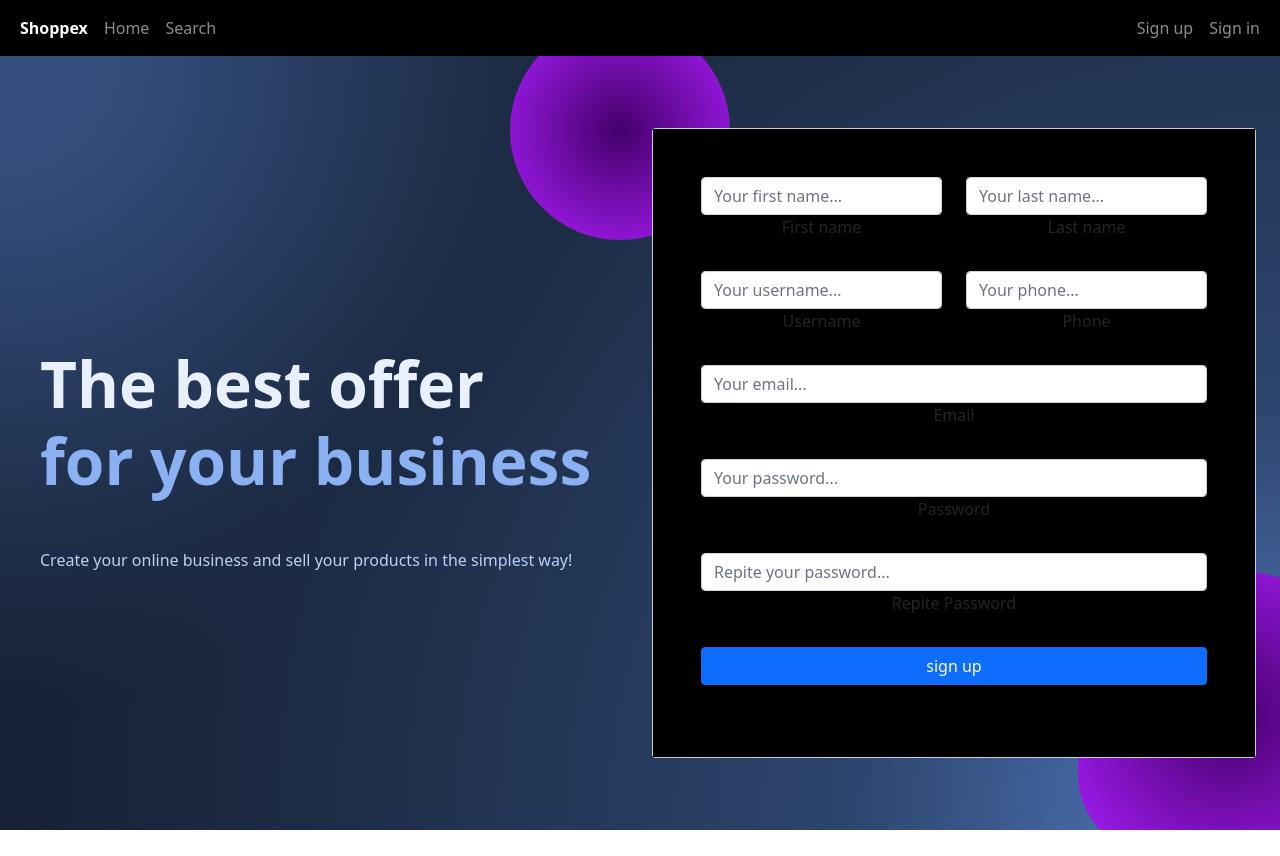
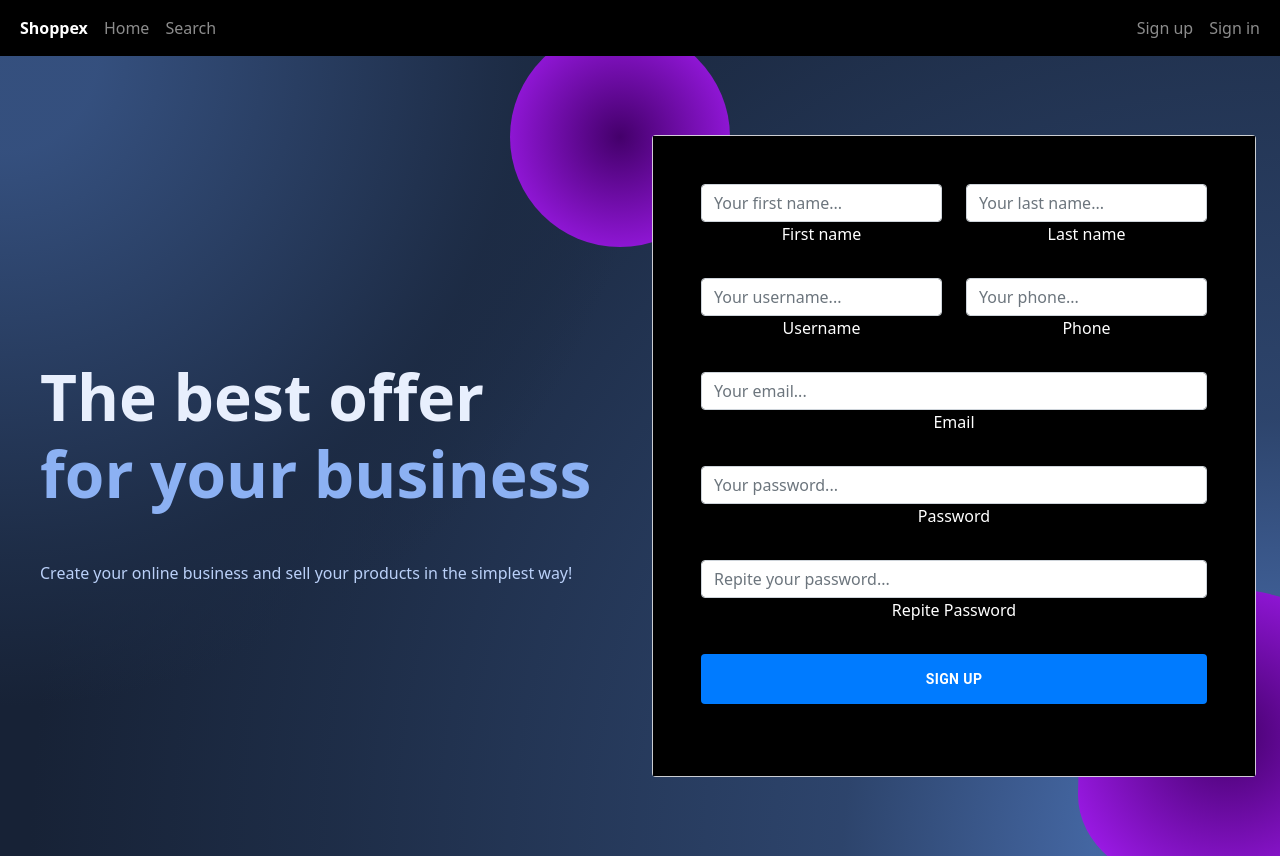
Before and after one commit to mubla97/shop_project, a React (Create React App) app in the folder frontend/: page /register in a window 1280 px wide. Before the commit the page ends 830 px from the top, so only its background shows below. Built offline with nearby package versions, Linux system fonts and the light colour scheme; no server answers.

Commit message:
fix & update css register

```diff
--- a/frontend/src/App.css
+++ b/frontend/src/App.css
@@ -238,3 +238,10 @@ background: #eee;
   background-color: hsla(0, 0%, 100%, 0.9) !important;
   backdrop-filter: saturate(200%) blur(25px);
 }
+
+.container-full-height {
+  min-height: 100vh;
+  display: flex;
+  flex-direction: column;
+  justify-content: center; /* Alinea contenido verticalmente si es necesario */
+}
--- a/frontend/src/Pages/Register.jsx
+++ b/frontend/src/Pages/Register.jsx
@@ -1,5 +1,7 @@
 import { useState, useEffect } from "react";
 import axios from "axios";
+import { Alert } from "react-bootstrap";
+import Button from '@mui/material/Button';
 import {
   MDBBtn,
   MDBContainer,
@@ -8,10 +10,9 @@ import {
   MDBCard,
   MDBCardBody,
   MDBInput,
-  MDBCheckbox,
-  MDBIcon
-}
-from 'mdb-react-ui-kit';
+  MDBIcon,
+  MDBSpinner,
+} from 'mdb-react-ui-kit';
 
 const Register = () => {
 
@@ -22,25 +23,29 @@ const Register = () => {
   const [password, setPassword] = useState();
   const [password_confirmation, setPassword_confirmation] = useState();
   const [phone, setPhone] = useState();
+  const [loading, setLoading] = useState(false); // Estado para manejar el loading
+  const [isLoaded, setIsLoaded] = useState(false); // Estado para manejar la carga de la página
 
   const UserValidation = (username) => {
     return username !== null;
-  }
-  const EmailValidation = (username) => {
-    return username !== null;
-  }
+  };
+  const EmailValidation = (email) => {
+    return email !== null;
+  };
   const PasswordValidation = (password) => {
     return password !== null;
-  }
+  };
 
   useEffect(() => {
     // Obtener y configurar el token CSRF al cargar la aplicación
     axios.get('http://localhost:8080/sanctum/csrf-cookie', { withCredentials: true })
       .then(() => {
         console.log('Token CSRF obtenido');
+        setIsLoaded(true); // Cambiar el estado a true después de cargar los datos
       })
       .catch(error => {
         console.error('Error al obtener el token CSRF:', error);
+        setIsLoaded(true); // Aunque haya un error, puedes permitir que la página se cargue después de intentar obtener el token.
       });
   }, []);
 
@@ -60,6 +65,8 @@ const Register = () => {
     let PasswordValidate = PasswordValidation(password);
 
     if (UserValidate && PasswordValidate && EmailValidate) {
+      setLoading(true); // Activar el loading antes de la solicitud
+
       axios.post('http://localhost:8080/register', {
         username: username,
         email: email,
@@ -73,65 +80,92 @@ const Register = () => {
       })
       .then(response => {
         console.log(response.data);
-        window.location = "/login";
+        window.location = "/login"; // Redirigir a login después del registro
       })
       .catch(err => {
         console.error(err);
         alert("Error to register: " + err.message);
+      })
+      .finally(() => {
+        setLoading(false); // Desactivar el loading después de la solicitud
       });
     }
+  };
+
+  if (!isLoaded) {
+    // Si la página aún no ha cargado, mostrar el spinner
+    return (
+      <div className="mt-4" style={{ backgroundColor: 'white' }}>
+        <div className="text-center">
+          <MDBSpinner animation="border" role="status">
+            <span className="visually-hidden">Loading...</span>
+          </MDBSpinner>
+        </div>
+      </div>
+    );
   }
 
   return (
-    <MDBContainer fluid className='p-4 background-radial-gradient overflow-hidden'>
-
+    <MDBContainer fluid className='p-4 background-radial-gradient overflow-hidden container-full-height'>
       <MDBRow>
-
         <MDBCol md='6' className='text-center text-md-start d-flex flex-column justify-content-center'>
-
           <h1 className="my-5 display-3 fw-bold ls-tight px-3" style={{color: 'hsl(218, 81%, 95%)'}}>
             The best offer <br />
             <span style={{color: 'hsl(218, 81%, 75%)'}}>for your business</span>
           </h1>
-
           <p className='px-3' style={{color: 'hsl(218, 81%, 85%)'}}>
             Create your online business and sell your products in the simplest way!
           </p>
-
         </MDBCol>
 
         <MDBCol md='6' className='position-relative'>
-
           <div id="radius-shape-1" className="position-absolute rounded-circle shadow-5-strong"></div>
           <div id="radius-shape-2" className="position-absolute shadow-5-strong"></div>
 
           <MDBCard className='my-5 bg-glass'>
             <MDBCardBody className='p-5'>
-
               <MDBRow>
                 <MDBCol col='6'>
-                <MDBInput wrapperClass='mb-4' label='First name' id='name' type='text' placeholder="Your first name..."/>
+                  <MDBInput wrapperClass='mb-4' label='First name' id='name' type='text' placeholder="Your first name..." labelClass="text-white" onChange={(e) => setName(e.target.value)} />
                 </MDBCol>
 
                 <MDBCol col='6'>
-                <MDBInput wrapperClass='mb-4' label='Last name' id='lastname' type='text' placeholder="Your last name..."/>
+                  <MDBInput wrapperClass='mb-4' label='Last name' id='lastname' type='text' placeholder="Your last name..." labelClass="text-white" onChange={(e) => setLastname(e.target.value)} />
                 </MDBCol>
               </MDBRow>
               <MDBRow>
                 <MDBCol col='6'>
-                <MDBInput wrapperClass='mb-4' label='Username' id='username' type='text' placeholder="Your username..."/>
+                  <MDBInput wrapperClass='mb-4' label='Username' id='username' type='text' placeholder="Your username..." labelClass="text-white" onChange={(e) => setUsername(e.target.value)} />
                 </MDBCol>
 
                 <MDBCol col='6'>
-                <MDBInput wrapperClass='mb-4' label='Phone' id='phone' type='number' placeholder="Your phone..."/>
+                  <MDBInput wrapperClass='mb-4' label='Phone' id='phone' type='number' placeholder="Your phone..." labelClass="text-white" onChange={(e) => setPhone(e.target.value)} />
                 </MDBCol>
               </MDBRow>
 
-            <MDBInput wrapperClass='mb-4' label='Email' id='email' type='email' placeholder="Your email..."/>
-            <MDBInput wrapperClass='mb-4' label='Password' id='password' type='password' placeholder="Your password..."/>
-            <MDBInput wrapperClass='mb-4' label='Repite Password' id='password_confirmation' type='password' placeholder="Repite your password..."/>
+              <MDBInput wrapperClass='mb-4' label='Email' id='email' type='email' placeholder="Your email..." labelClass="text-white" onChange={(e) => setEmail(e.target.value)} />
+              <MDBInput wrapperClass='mb-4' label='Password' id='password' type='password' placeholder="Your password..." labelClass="text-white" onChange={(e) => setPassword(e.target.value)} />
+              <MDBInput wrapperClass='mb-4' label='Repite Password' id='password_confirmation' type='password' placeholder="Repite your password..." labelClass="text-white" onChange={(e) => setPassword_confirmation(e.target.value)} />
 
-            <MDBBtn className='w-100 mb-4' size='md'>sign up</MDBBtn>
+              <Button
+                className="w-100 mb-4 d-flex justify-content-center align-items-center"
+                size="md"
+                style={{
+                  height: '50px',
+                  padding: '0.5rem',
+                  position: 'relative',
+                  backgroundColor: '#007bff', // Azul personalizado
+                  borderColor: '#007bff', // Asegura que el borde sea del mismo color
+                  color: '#fff', // Color del texto blanco
+                  borderRadius: '0.25rem', // Opcional: bordes redondeados
+                  fontWeight: 'bold'
+                }}
+                onClick={doRegister}
+                disabled={loading} // Deshabilitar el botón mientras se carga
+              >
+              <div className="w-100 d-flex justify-content-center align-items-center ">Sign up</div>
+            </Button>
+
 
             </MDBCardBody>
           </MDBCard>
@@ -139,9 +173,8 @@ const Register = () => {
         </MDBCol>
 
       </MDBRow>
-
     </MDBContainer>
   );
-}
+};
 
 export default Register;
```
Lines whose indentation alone changed are shown as unchanged.
